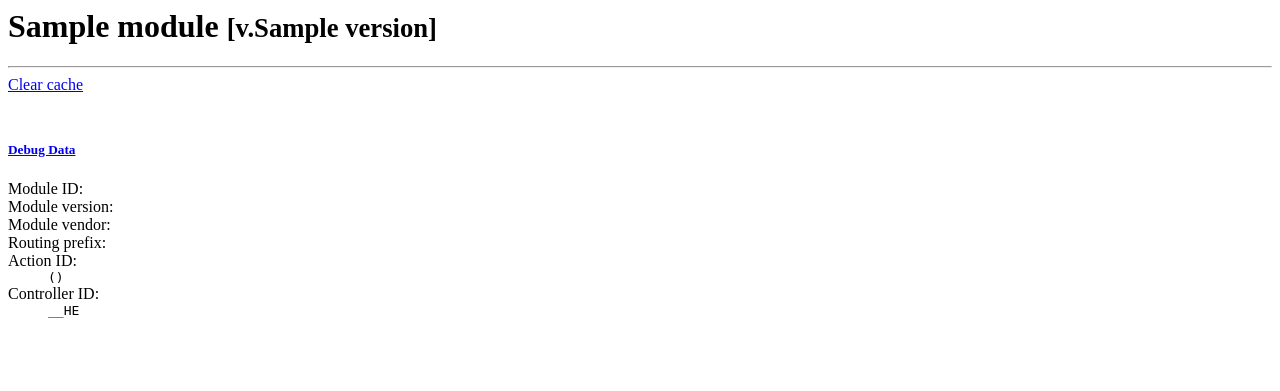
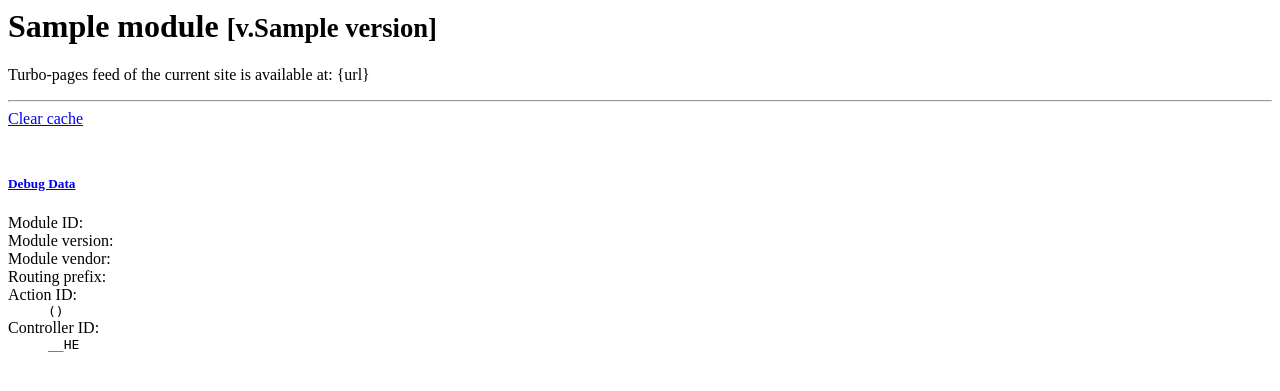
Before and after one commit to wdmg/yii2-turbo, a PHP site: template views/list/index.php in a window 1280 px wide. Shown: the top 391 px of the page. Run offline with PHP 8.4, Linux system fonts and the light colour scheme; the template is opened without the code that fills it: most values are stand-ins (such as "Sample title", 1, 10 or a date in 2020); data that the repository does not hold is empty; some libraries are stand-ins or nearby versions.

Commit message:
Link to Yandex.Turbo feed in dashboard view

```diff
--- a/messages/ru-RU/app/modules/turbo.php
+++ b/messages/ru-RU/app/modules/turbo.php
@@ -10,6 +10,8 @@
     'An error occurred while flushing the turbo-pages cache.' => "Произошла ошибка при очистке кеша турбо-страниц.",
     'Error! Cache component not configured in the application.' => "Ошибка! Компонент кэша не настроен в приложении.",
 
+    'Turbo-pages feed of the current site is available at: {url}' => 'Лента турбо-страниц текущего сайта доступна по адресу: {url}',
+
     'First page' => 'Первая страница',
     'Last page' => 'Последняя страница',
     '&larr; Prev page' => '&larr; Предыдущая страница',
--- a/views/list/index.php
+++ b/views/list/index.php
@@ -15,6 +15,11 @@
     <h1>
         <?= Html::encode($this->title) ?> <small class="text-muted pull-right">[v.<?= $module->version ?>]</small>
     </h1>
+    <?php if ($feed_url = $module->getFeedURL()) : ?>
+        <p><?= Yii::t('app/modules/turbo', 'Turbo-pages feed of the current site is available at: {url}',
+                ['url' => Html::a($feed_url, $feed_url, ['target' => '_blank', 'data-pjax' => 0])]
+            ) ?></p>
+    <?php endif; ?>
 </div>
 <div class="turbo-index">
     <?php Pjax::begin(); ?>
```
